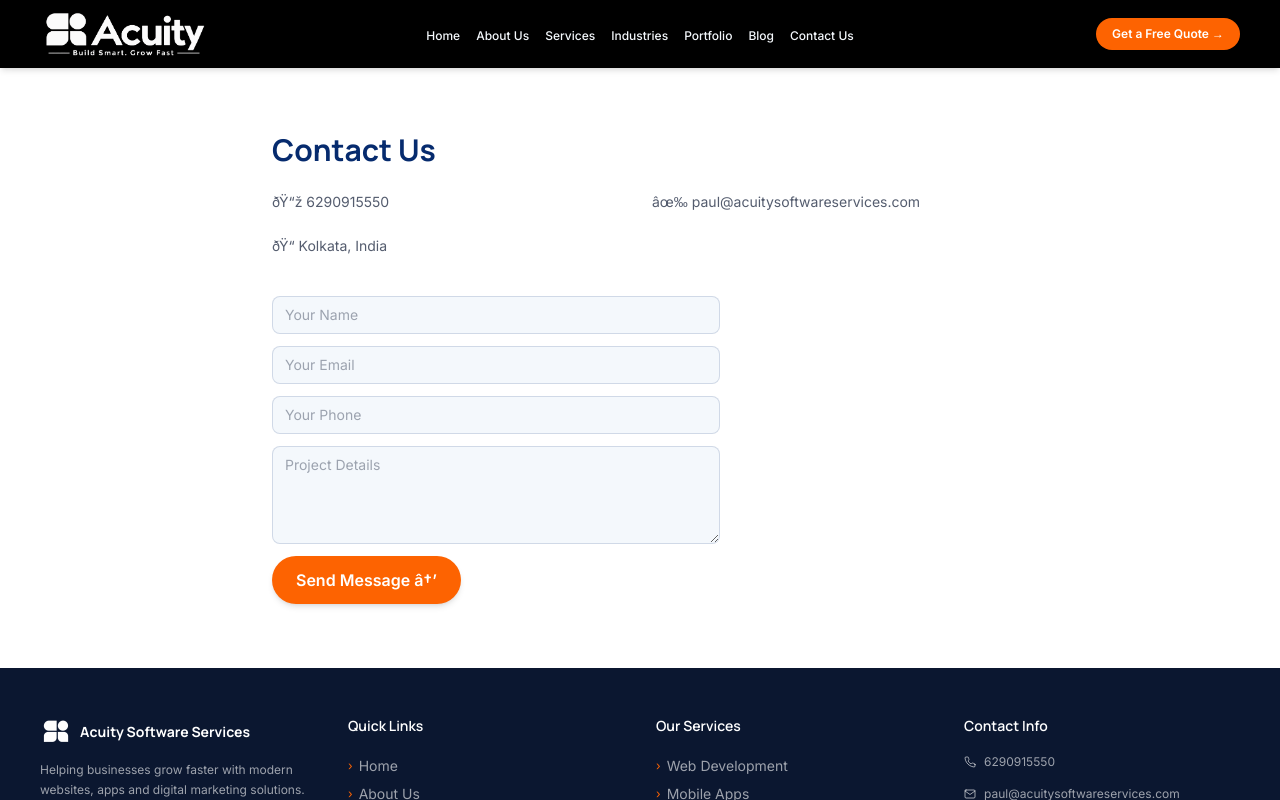
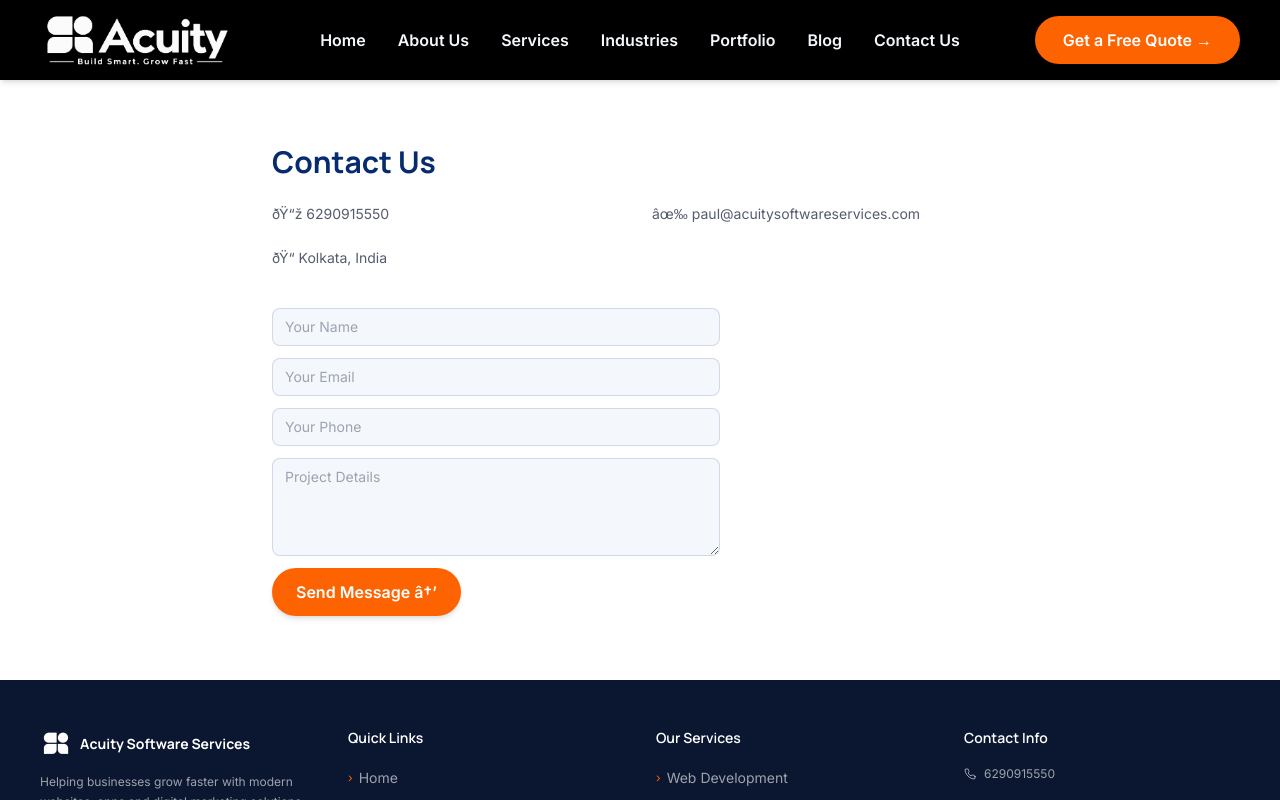
Before and after one commit to acuitysoftware/acuityreact, a React (Vite) app: page /contact in a window 1280 px wide. Shown: the top 800 px of the page. Built offline with nearby package versions, Linux system fonts and the light colour scheme.

Commit message:
padding is changed

```diff
--- a/src/components/Header.jsx
+++ b/src/components/Header.jsx
@@ -6,30 +6,30 @@ export default function Header({ menu, company }) {
 
   return (
     <header
-      className="sticky top-0 z-40 w-full font-body shadow-md px-10"
+      className="sticky top-0 z-40 w-full font-body shadow-md px-6 lg:px-10"
       style={{ backgroundColor: "black" }}
     >
+      {/* ── Inner container — caps width so content doesn't over-stretch on big monitors ── */}
+      <div className="max-w-[1600px] mx-auto">
         {/* ── Main bar ───────────────────────────────────────── */}
-      <div
-        className="relative w-full flex items-center justify-between gap-3"
-        style={{ height: "68px" }}
-      >
+        <div className="relative w-full h-[68px] xl:h-[80px] 2xl:h-[96px] flex items-center justify-between gap-4">
           {/* ── Logo (left) ─────────────────────────────────── */}
           <a href="/" className="flex items-center gap-2 shrink-0">
             <img
               src="/assets/images/white_logo.png"
               alt="Acuity logo"
-            className="h-14 w-auto object-contain"
+              className="h-12 xl:h-16 2xl:h-20 w-auto object-contain"
             />
           </a>
 
           {/* ── Desktop Nav (centre) ────────────────────────── */}
-        <nav className="hidden lg:flex absolute left-1/2 -translate-x-1/2 items-center gap-4">
+          <nav className="hidden lg:flex absolute left-1/2 -translate-x-1/2 items-center gap-5 xl:gap-8 2xl:gap-12">
             {menu.filter((m) => m.enabled).map((m) => (
               <div key={m.id} className="relative group">
+                {/* Restored <a> tag */}
                 <a
                   href={m.link}
-                className="text-xs font-medium whitespace-nowrap transition-colors hover:text-secondary"
+                  className="text-xs xl:text-base 2xl:text-lg font-semibold whitespace-nowrap transition-colors hover:text-secondary"
                   style={{ color: "#F4F8FC" }}
                 >
                   {m.label}
@@ -38,14 +38,15 @@ export default function Header({ menu, company }) {
                 {/* Dropdown */}
                 {m.children && m.children.length > 0 && (
                   <div
-                  className="absolute hidden group-hover:block shadow-xl rounded-lg py-1.5 w-44 top-full mt-2 border border-white/10"
+                    className="absolute hidden group-hover:block shadow-xl rounded-lg py-1.5 xl:py-2.5 w-44 xl:w-56 2xl:w-64 top-full mt-2 border border-white/10"
                     style={{ backgroundColor: "#0B1730" }}
                   >
                     {m.children.map((c) => (
+                      // Restored <a> tag
                       <a
                         key={c.id}
                         href={c.link}
-                      className="block px-3 py-1.5 text-xs transition-colors hover:text-secondary"
+                        className="block px-3 py-1.5 xl:py-2.5 text-xs xl:text-sm 2xl:text-base transition-colors hover:text-secondary"
                         style={{ color: "#F4F8FC" }}
                       >
                         {c.label}
@@ -58,9 +59,10 @@ export default function Header({ menu, company }) {
           </nav>
 
           {/* ── CTA button (right) ──────────────────────────── */}
+          {/* Restored <a> tag */}
           <a
             href="/contact"
-          className="hidden lg:inline-flex items-center gap-1 ml-auto px-4 py-2 rounded-full text-white text-xs font-semibold whitespace-nowrap transition-all hover:opacity-90 shadow shrink-0"
+            className="hidden lg:inline-flex items-center gap-1 ml-auto px-4 xl:px-7 2xl:px-8 py-2 xl:py-3 2xl:py-3.5 rounded-full text-white text-xs xl:text-base 2xl:text-lg font-semibold whitespace-nowrap transition-all hover:opacity-90 shadow shrink-0"
             style={{ backgroundColor: "#FD6301" }}
           >
             {company.cta} →
@@ -84,6 +86,7 @@ export default function Header({ menu, company }) {
             style={{ backgroundColor: "#0B1730" }}
           >
             {menu.filter((m) => m.enabled).map((m) => (
+              // Restored <a> tag
               <a
                 key={m.id}
                 href={m.link}
@@ -94,6 +97,7 @@ export default function Header({ menu, company }) {
                 {m.label}
               </a>
             ))}
+            {/* Restored <a> tag */}
             <a
               href="/contact"
               className="mt-3 text-center px-4 py-2.5 rounded-full text-white text-sm font-semibold"
@@ -104,6 +108,7 @@ export default function Header({ menu, company }) {
             </a>
           </div>
         )}
+      </div>
     </header>
   );
 }
--- a/src/index.css
+++ b/src/index.css
@@ -14,6 +14,12 @@
     --color-body:      #0B1730;
     /* Matches the header's fixed height (68px) — update here if header height changes */
     --header-height: 68px;
+  }
+
+  @media (min-width: 1536px) {
+    :root {
+      --header-height: 88px;
+    }
   }
 
   body {
```
Lines whose indentation alone changed are shown as unchanged.
